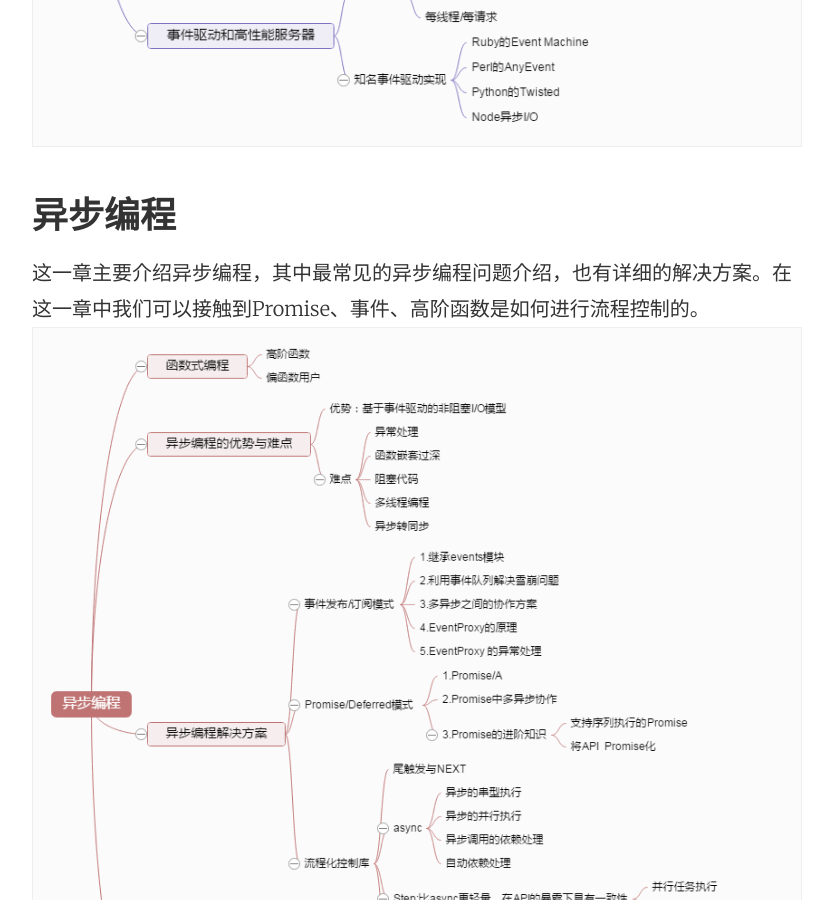
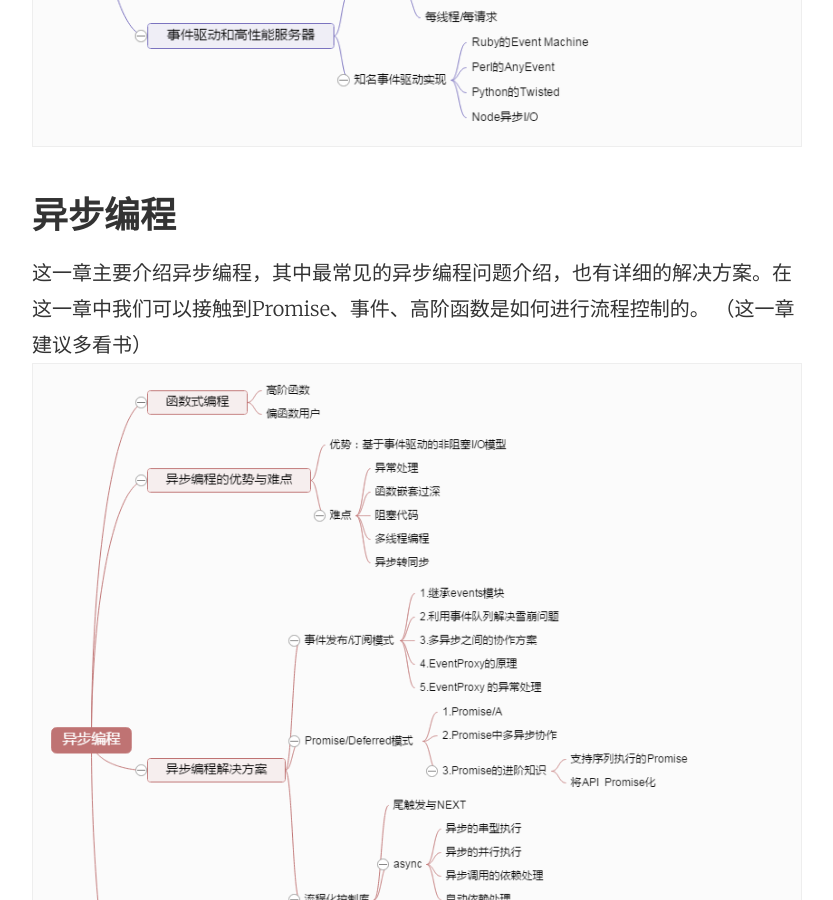
Before and after one commit to tw93/tw93.github.io, a Jekyll site: the page built from _posts/2015-03-01-shen-ru-qian-chu-nodejs-reading-mind-map.md, in a window 1280 px wide and 900 px high, scrolled down 3579 px. Shown: the whole window, without its empty margins (224-1057 px from the left). Built offline with Jekyll 4.4.1, drawn with Linux system fonts in a browser that asks for light colours.

Commit message:
异步编程

```diff
--- a/_posts/2015-03-01-shen-ru-qian-chu-nodejs-reading-mind-map.md
+++ b/_posts/2015-03-01-shen-ru-qian-chu-nodejs-reading-mind-map.md
@@ -27,5 +27,5 @@ Node正是依靠构建了一套完善的高性能异步I/O框架，打破了Java
 ![Node异步I/O](http://tw93.github.io/images/Node3.png)
 
 ###异步编程
-这一章主要介绍异步编程，其中最常见的异步编程问题介绍，也有详细的解决方案。在这一章中我们可以接触到Promise、事件、高阶函数是如何进行流程控制的。
+这一章主要介绍异步编程，其中最常见的异步编程问题介绍，也有详细的解决方案。在这一章中我们可以接触到Promise、事件、高阶函数是如何进行流程控制的。 （这一章建议多看书）
 ![Node异步I/O](http://tw93.github.io/images/Node4.png)
```
